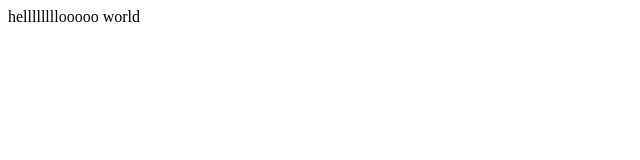
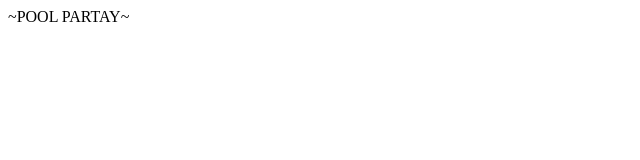
Before and after one commit to spencer-shadley/austinparks, a website: page index.html in a window 1280 px wide. Shown: the full height of the page, 0-640 px from the left. Drawn offline with Linux system fonts and the light colour scheme.

Commit message:
Splish Splash

```diff
--- a/index.html
+++ b/index.html
@@ -6,6 +6,6 @@
   <title>Welcome to OpenShift</title>
 </head>
 <body>
-hellllllllooooo world
+~POOL PARTAY~
 </body>
 </html>
```
